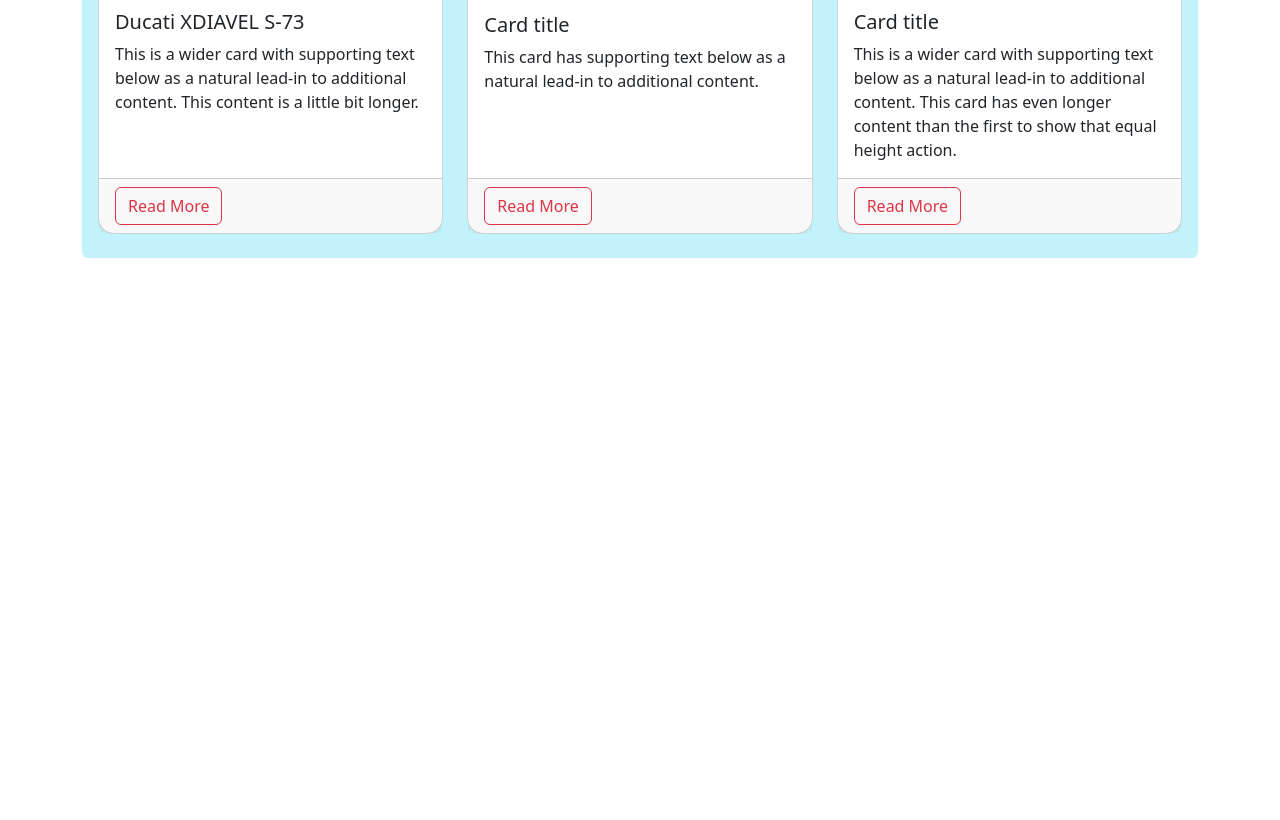
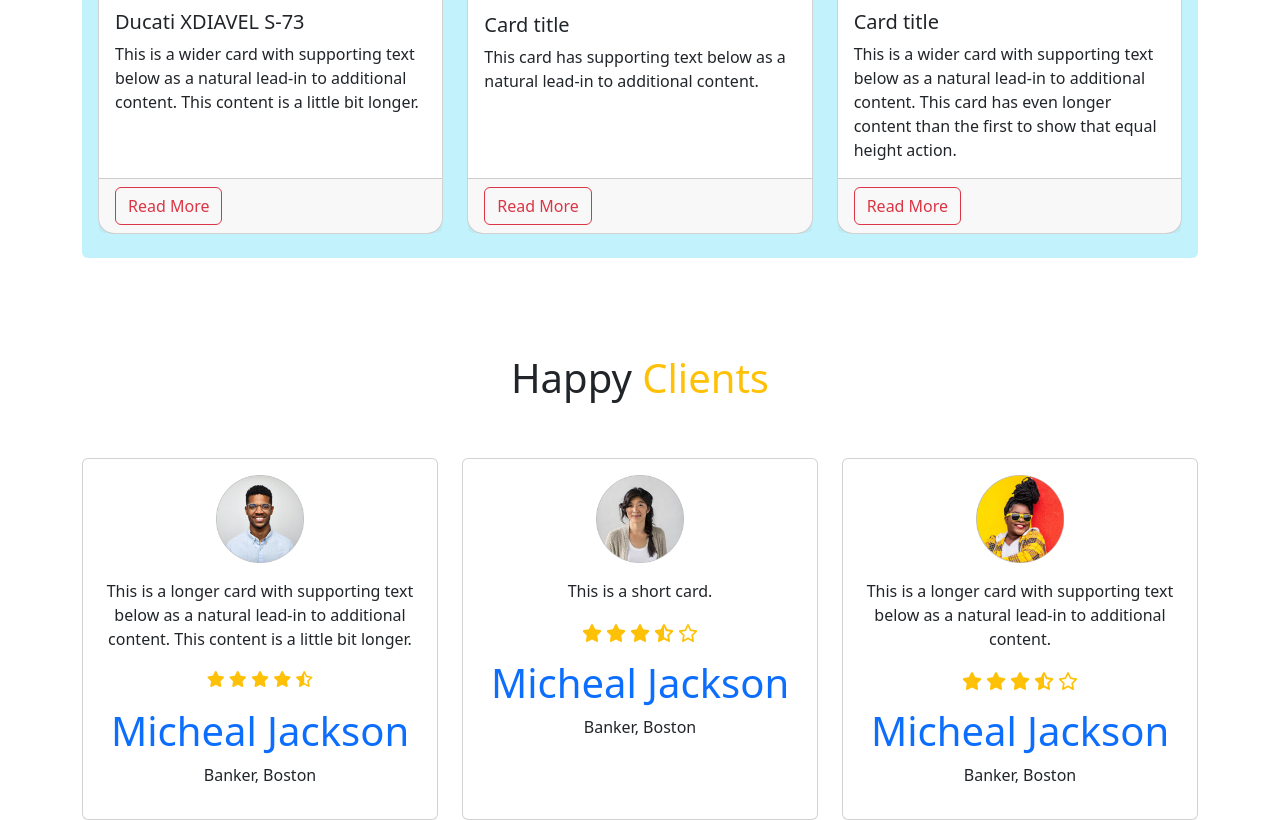
Before and after one commit to asadullah2451/biker-zone-practice, a plain HTML site: page index.html in a window 1280 px wide. Shown: the part 1358-2178 px from the top of the page. Before the commit the page ends 1616 px from the top, so only its background shows below. Drawn offline with Linux system fonts and the light colour scheme.

Commit message:
added happy clients section

```diff
--- a/index.html
+++ b/index.html
@@ -5,6 +5,14 @@
     <meta http-equiv="X-UA-Compatible" content="IE=edge" />
     <meta name="viewport" content="width=device-width, initial-scale=1.0" />
     <title>Bikerz Zone</title>
+    <!-- font-awesome cdn link -->
+    <link
+      rel="stylesheet"
+      href="https://cdnjs.cloudflare.com/ajax/libs/font-awesome/6.2.1/css/all.min.css"
+      integrity="sha512-MV7K8+y+gLIBoVD59lQIYicR65iaqukzvf/nwasF0nqhPay5w/9lJmVM2hMDcnK1OnMGCdVK+iQrJ7lzPJQd1w=="
+      crossorigin="anonymous"
+      referrerpolicy="no-referrer"
+    />
     <!-- bs file link -->
     <link rel="stylesheet" href="./styles/bootstrap.min.css" />
     <!-- Custom css file link -->
@@ -206,7 +214,8 @@
                 class="w-100"
                 src="./images/bike-2.png"
                 class="card-img-top"
-                alt="..."/>
+                alt="..."
+              />
               <div class="card-body">
                 <h5 class="card-title">Card title</h5>
                 <p class="card-text">
@@ -237,6 +246,82 @@
           </div>
         </div>
       </section>
+      <!-- Happy Clients -->
+      <section class="mt-5">
+        <h1 class="text-center py-5">Happy <span class="text-warning">Clients</span></h1>
+        <div class="row row-cols-1 row-cols-md-3 g-4">
+          <div class="col">
+            <div class="card h-100 text-center">
+              <img
+                src="./images/user-1.png"
+                class="card-img-top w-25 mx-auto mt-3"
+                alt="..."
+              />
+              <div class="card-body">
+                <p class="card-text">
+                  This is a longer card with supporting text below as a natural
+                  lead-in to additional content. This content is a little bit
+                  longer.
+                </p>
+                <p class="text-warning">
+                  <i class="fa-solid fa-star"></i>
+                  <i class="fa-solid fa-star"></i>
+                  <i class="fa-solid fa-star"></i>
+                  <i class="fa-solid fa-star"></i>
+                  <i class="fa-regular fa-star-half-stroke"></i>
+                </p>
+                <h1 class="text-primary">Micheal Jackson</h1>
+                <p>Banker, Boston</p>
+              </div>
+            </div>
+          </div>
+          <div class="col">
+            <div class="card h-100 text-center">
+              <img
+                src="./images/user-2.png"
+                class="card-img-top w-25 mx-auto mt-3"
+                alt="..."
+              />
+              <div class="card-body">
+                <p class="card-text">This is a short card.</p>
+                <p>
+                  <img class="rating-icon" src="./images/icons/star-solid.svg" alt="">
+                  <img class="rating-icon" src="./images/icons/star-solid.svg" alt="">
+                  <img class="rating-icon" src="./images/icons/star-solid.svg" alt="">
+                  <img class="rating-icon" src="./images/icons/star-half-stroke-solid.svg" alt="">
+                  <img class="rating-icon" src="./images/icons/star-regular.svg" alt="">
+                </p>
+                <h1 class="text-primary">Micheal Jackson</h1>
+                <p>Banker, Boston</p>
+              </div>
+            </div>
+          </div>
+          <div class="col">
+            <div class="card h-100 text-center">
+              <img
+                src="./images/user-3.png"
+                class="card-img-top w-25 mx-auto mt-3"
+                alt="..."
+              />
+              <div class="card-body">
+                <p class="card-text">
+                  This is a longer card with supporting text below as a natural
+                  lead-in to additional content.
+                </p>
+                <p>
+                  <img class="rating-icon" src="./images/icons/star-solid.svg" alt="">
+                  <img class="rating-icon" src="./images/icons/star-solid.svg" alt="">
+                  <img class="rating-icon" src="./images/icons/star-solid.svg" alt="">
+                  <img class="rating-icon" src="./images/icons/star-half-stroke-solid.svg" alt="">
+                  <img class="rating-icon" src="./images/icons/star-regular.svg" alt="">
+                </p>
+                <h1 class="text-primary">Micheal Jackson</h1>
+                <p>Banker, Boston</p>
+              </div>
+            </div>
+          </div>
+        </div>
+      </section>
     </main>
     <!----------------------
          footer
--- a/styles/style.css
+++ b/styles/style.css
@@ -2,3 +2,6 @@
     background: rgba(255, 0, 0, 0.626);
     border-radius: 50%;
 }
+.rating-icon{
+    width: 20px;
+}
```
